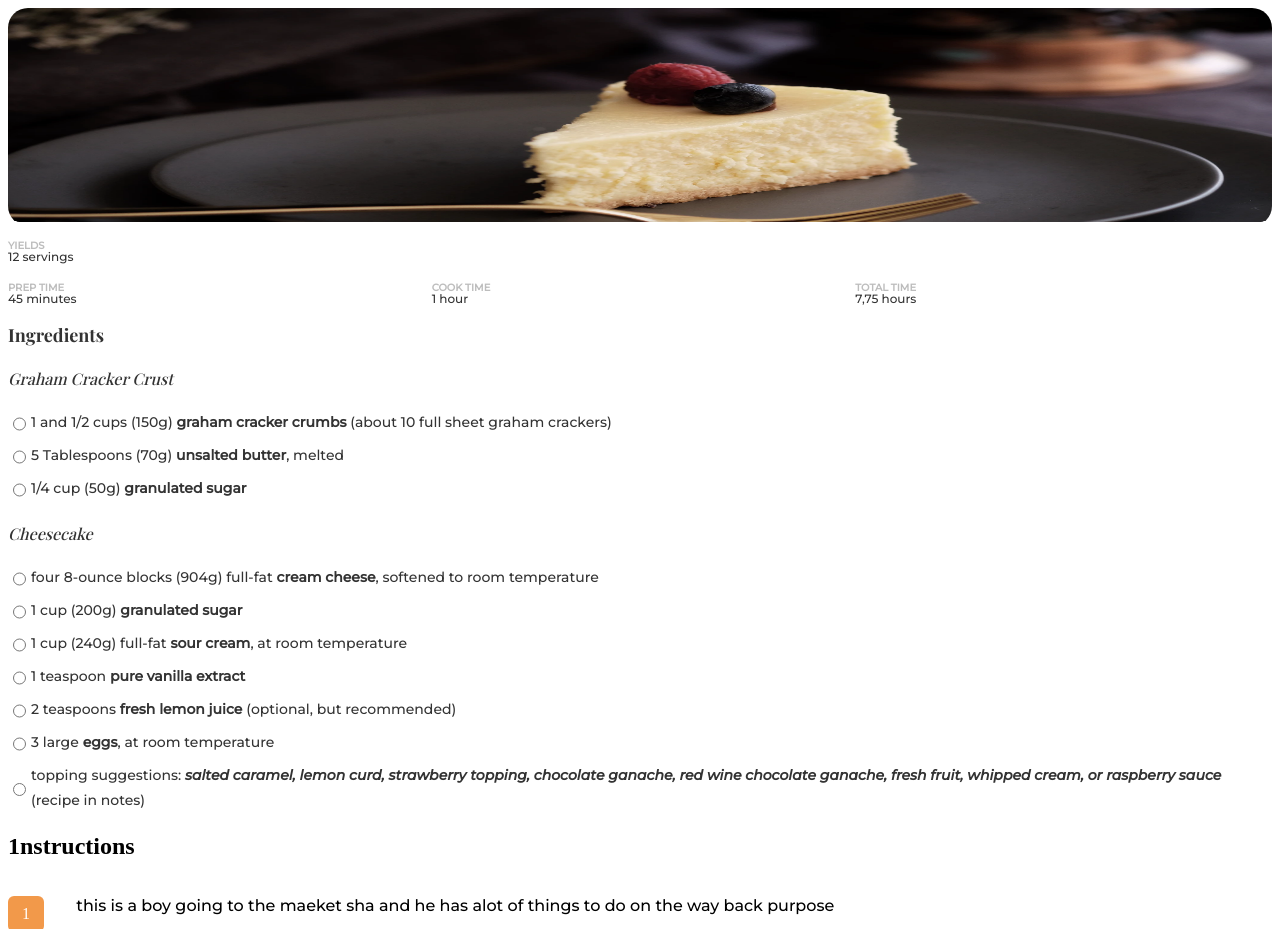
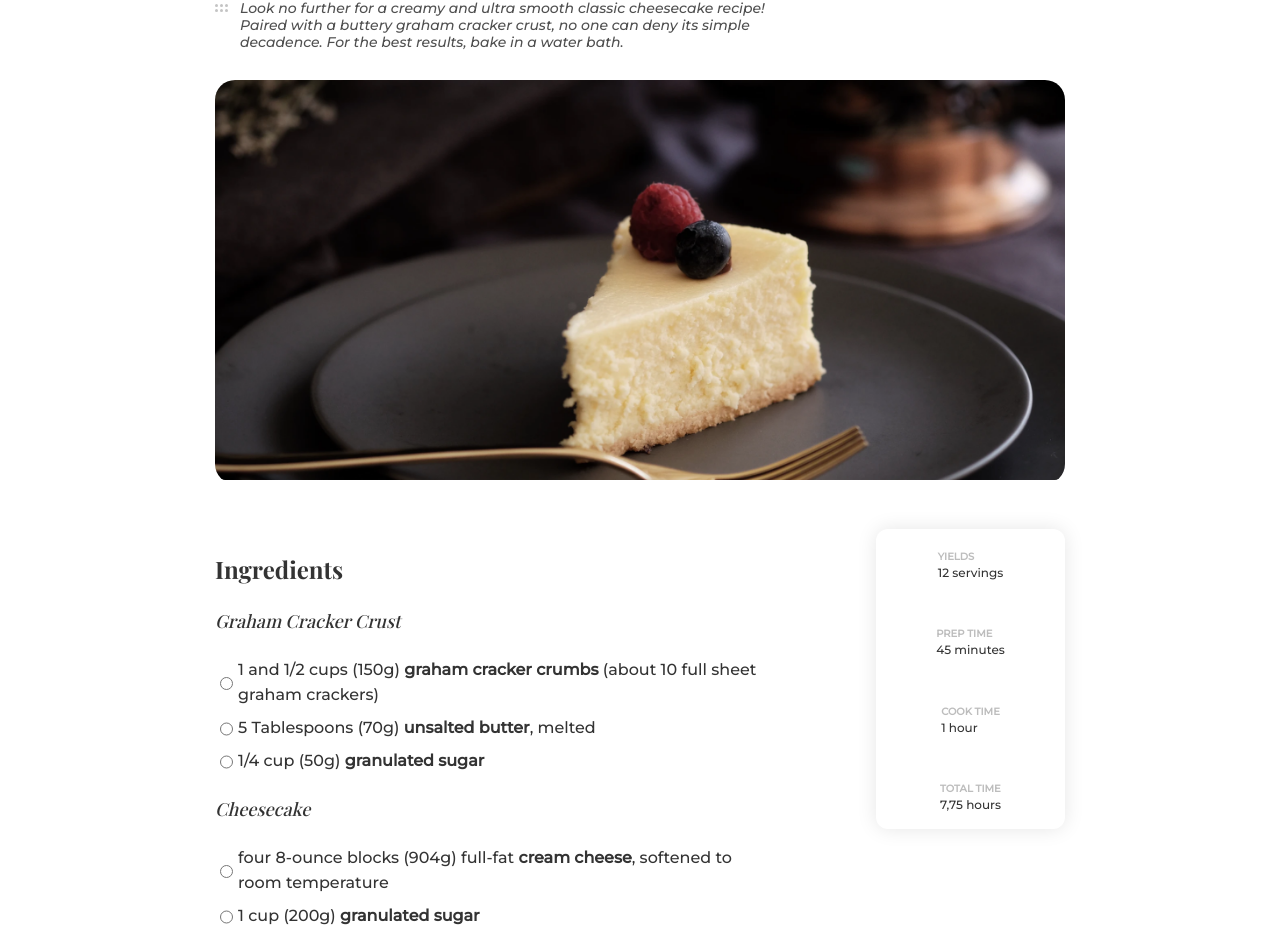
Before and after one commit to Richmond-Eribo/recipe-page-master, a plain HTML site: page index.html in a window 1280 px wide. Shown: the part 101-1030 px from the top of the page. Drawn offline with nearby package versions, Linux system fonts and the light colour scheme; a web font is replaced by a local one.

Commit message:
responsiveness: for larger screen

```diff
--- a/index.html
+++ b/index.html
@@ -4,7 +4,7 @@
   <meta charset="UTF-8">
   <meta name="viewport" content="width=device-width, initial-scale=1.0">
   <link rel="stylesheet" href="style.css">
-  <script src="https://kit.fontawesome.com/91ebd1cd2c.js" cros></script>
+  <script src="https://kit.fontawesome.com/91ebd1cd2c.js" crossorigin="anonymous"></script>
 
   <title>Recipe-page-master</title>
 </head>
@@ -23,6 +23,8 @@
     <section class="image">
       <img src="./img/photo1.png" alt="">
     </section>
+
+    <div class="grid">
 
       <section class="card">
         <div class="baking-time one">
@@ -126,6 +128,7 @@
 
       </section>
 
+
      <section class="instructions">
       <h1>1nstructions</h1>
       <div class="instruction">
@@ -157,8 +160,9 @@
         <p>Serve cheesecake with desired toppings. Cover and store leftover cheesecake in the refrigerator for up to 5 days.</p>
       </div>
      </section>
+    </div>
 
-    <footer><a href="">Richmond Eribo</a> @ <a href="devchallenges.io">DevChallenges.io</a></footer>
+    <footer><a href="https://github.com/Richmond-Eribo/recipe-page-master">Richmond Eribo</a> @ <a href="devchallenges.io">DevChallenges.io</a></footer>
   </div>
 </body>
 </html>
--- a/style.css
+++ b/style.css
@@ -51,12 +51,12 @@ font-family: 'Playfair Display', serif; */
   border-radius: 20px;
   overflow: hidden;
   margin-top: 15px;
-  margin-bottom: 15px;
+  margin-bottom: 45px;
 }
 
 .image img {
   width: 100%;
-  height: 213.83px;
+  max-height: 315px;
 }
 
 .card {
@@ -71,6 +71,7 @@ font-family: 'Playfair Display', serif; */
 
 .card .one {
   grid-area: one;
+  /* background-color: green; */
 }
 .card .two {
   grid-area: two;
@@ -188,4 +189,101 @@ font-family: 'Playfair Display', serif; */
 
 footer {
   text-align: center;
+  margin-top: 15px;
 }
+
+@media only screen and (min-width: 720px) {
+  .header .header-subtitle {
+    width: 592px;
+  }
+  .header .header-subtitle p {
+    font-size: 14px;
+    line-height: 17px;
+  }
+
+  .image img {
+    width: 100%;
+    max-height: 400px;
+  }
+  .card {
+    display: grid;
+    grid-template-columns: 0.5fr 1fr 0.5fr;
+    grid-template-rows: repeat(4, 1fr);
+    grid-template-areas:
+      '. one  .'
+      '. two .'
+      '. three .'
+      '. four .';
+    grid-gap: 10px 0px;
+    width: 189px;
+    height: 300px;
+    border-radius: 12px;
+    /* box-shadow: -3px -8px 15px 2px #969696; */
+    box-shadow: 0px 0px 20px rgba(0, 0, 0, 0.1);
+
+    grid-area: card;
+    justify-self: flex-end;
+  }
+
+  .one,
+  .two,
+  .three,
+  .four {
+    display: flex;
+    align-items: center;
+    justify-content: center;
+  }
+
+  .card p {
+    margin-top: 5px;
+  }
+
+  .grid {
+    display: grid;
+    grid-template-columns: 2fr 1fr;
+    grid-template-rows: 1fr 3fr;
+    grid-gap: 10px;
+    grid-template-areas:
+      'ingredients card'
+      'instructions .';
+  }
+
+  .instructions {
+    grid-area: instructions;
+  }
+
+  .ingredients {
+    grid-area: ingredients;
+  }
+}
+
+@media only screen and (min-width: 1020px) {
+  .container {
+    width: 850px;
+    margin: auto;
+  }
+
+  .header h2 {
+    font-size: 48px;
+    line-height: 64px;
+  }
+
+  .header .header-subtitle p {
+    font-size: 14px;
+    line-height: 17px;
+  }
+
+  .ingredients h3 {
+    font-size: 24px;
+    line-height: 32px;
+  }
+
+  .ingredients h4 {
+    font-size: 18px;
+    line-height: 24px;
+  }
+
+  .ingredient .recipe {
+    font-size: 16px;
+  }
+}
```
Lines whose indentation alone changed are shown as unchanged.
